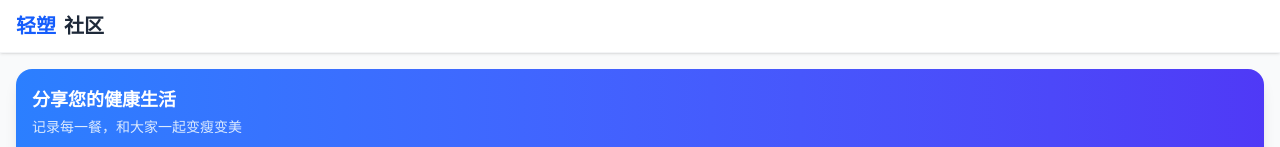
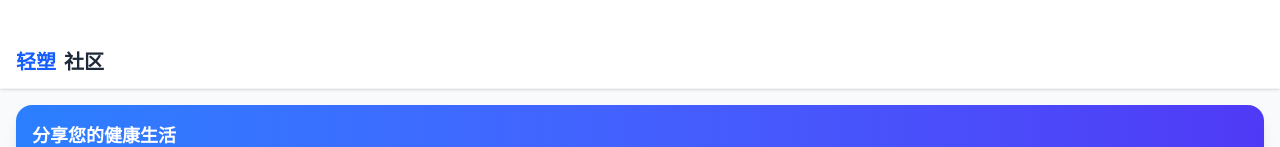
Before and after one commit to yh1354717176/qingsujiankang, a React (Vite) app: page / in a window 1280 px wide. Shown: the top 147 px of the page. Built offline with nearby package versions, Linux system fonts and the light colour scheme.

Commit message:
UI终极修复: 移除全局padding，改为各页面Header单独适配沉浸式状态栏

```diff
--- a/App.tsx
+++ b/App.tsx
@@ -384,7 +384,7 @@ const App: React.FC = () => {
 
     return (
       <div className="animate-in slide-in-from-right duration-500">
-        <div className="bg-white sticky top-0 z-10 p-4 shadow-sm border-b border-gray-100 flex items-center justify-between">
+        <div className="bg-white sticky top-0 z-10 p-4 pt-12 shadow-sm border-b border-gray-100 flex items-center justify-between">
           <h2 className="text-xl font-bold text-gray-800">AI 分析报告</h2>
           <div className="flex items-center gap-2">
             <span className="text-xs text-gray-400 font-normal">{currentDate}</span>
--- a/components/Feed.tsx
+++ b/components/Feed.tsx
@@ -156,7 +156,7 @@ export const Feed: React.FC = () => {
   if (selectedPost) {
     return (
       <div className="animate-in slide-in-from-right duration-300 bg-gray-50 min-h-full flex flex-col">
-            <div className="bg-white sticky top-0 z-10 px-4 py-3 shadow-sm border-b border-gray-100 flex items-center gap-4">
+        <div className="bg-white sticky top-0 z-10 px-4 pt-12 pb-3 shadow-sm border-b border-gray-100 flex items-center gap-4">
           <button onClick={() => setSelectedPost(null)} className="text-gray-600">
             <Icons.ChevronRight className="w-6 h-6 rotate-180" />
           </button>
@@ -181,7 +181,7 @@ export const Feed: React.FC = () => {
   return (
     <div className="animate-in fade-in duration-500 bg-gray-50 min-h-full">
       {/* Header */}
-        <div className="bg-white sticky top-0 z-10 px-4 py-3 shadow-sm border-b border-gray-100 flex items-center justify-between">
+      <div className="bg-white sticky top-0 z-10 px-4 pt-12 pb-3 shadow-sm border-b border-gray-100 flex items-center justify-between">
         <h1 className="text-xl font-bold text-gray-800 flex items-center gap-2">
           <span className="text-blue-600">轻塑</span>社区
         </h1>
--- a/index.css
+++ b/index.css
@@ -37,8 +37,6 @@ body {
   /* 强制浅灰色背景 */
   font-family: system-ui, -apple-system, sans-serif;
   color: #111827;
-  /* 全局增加顶部安全区内边距，如果没有刘海屏则默认增加 24px */
-  padding-top: env(safe-area-inset-top, 24px);
 }
 
 #root {
```
Lines whose indentation alone changed are shown as unchanged.
